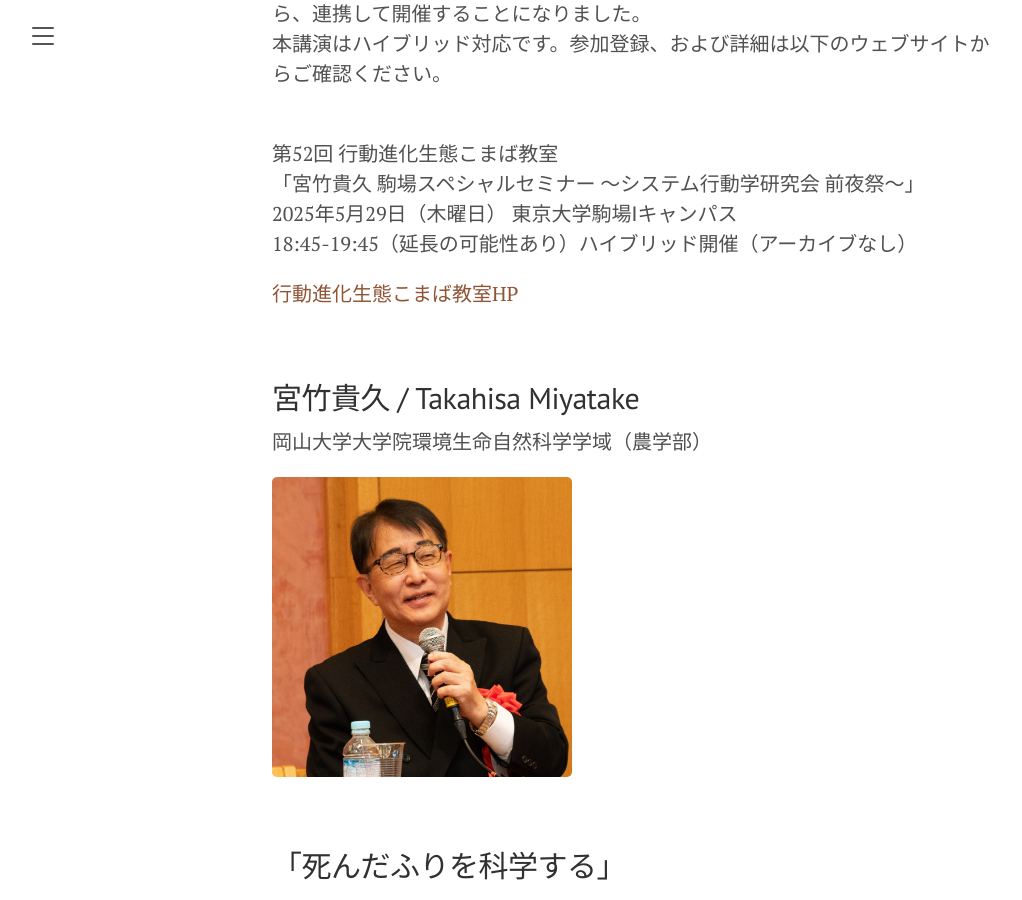
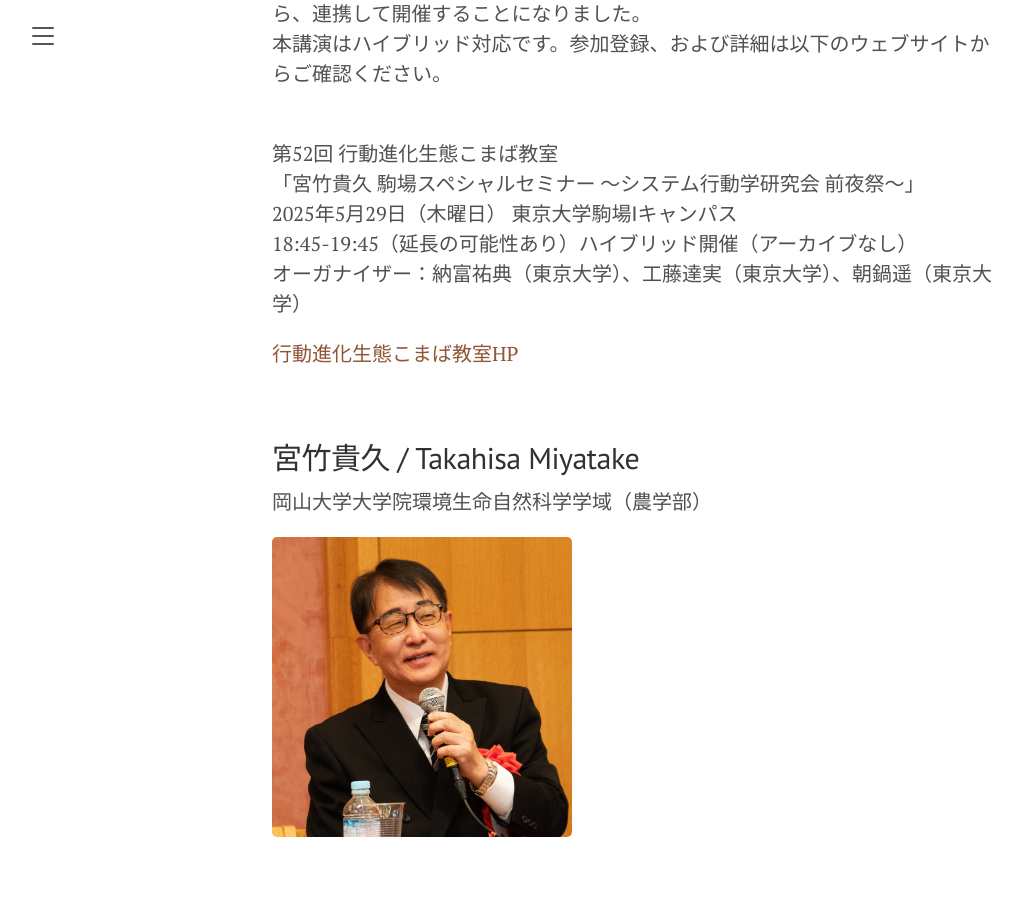
Before and after one commit to SystemsEthology/website, a Jekyll site: the page built from event_01/conference01_eve.md, in a window 1280 px wide and 900 px high, scrolled down 683 px. Shown: the whole window, without its empty margins (8-1030 px from the left). Built offline with Jekyll 4.4.1, drawn with Linux system fonts in a browser that asks for light colours.

Commit message:
Update conference01_eve.md

```diff
--- a/event_01/conference01_eve.md
+++ b/event_01/conference01_eve.md
@@ -18,6 +18,7 @@ order: 2
 「宮竹貴久 駒場スペシャルセミナー ～システム行動学研究会 前夜祭～」<br>
 2025年5月29日（木曜日） 東京大学駒場Ⅰキャンパス<br>
 18:45-19:45（延長の可能性あり）ハイブリッド開催（アーカイブなし）<br>
+オーガナイザー：納富祐典（東京大学）、工藤達実（東京大学）、朝鍋遥（東京大学）
 
 <a href="https://sites.google.com/site/komabaecoevo/" target="_blank" rel="noopener noreferrer">行動進化生態こまば教室HP</a>
 
```
